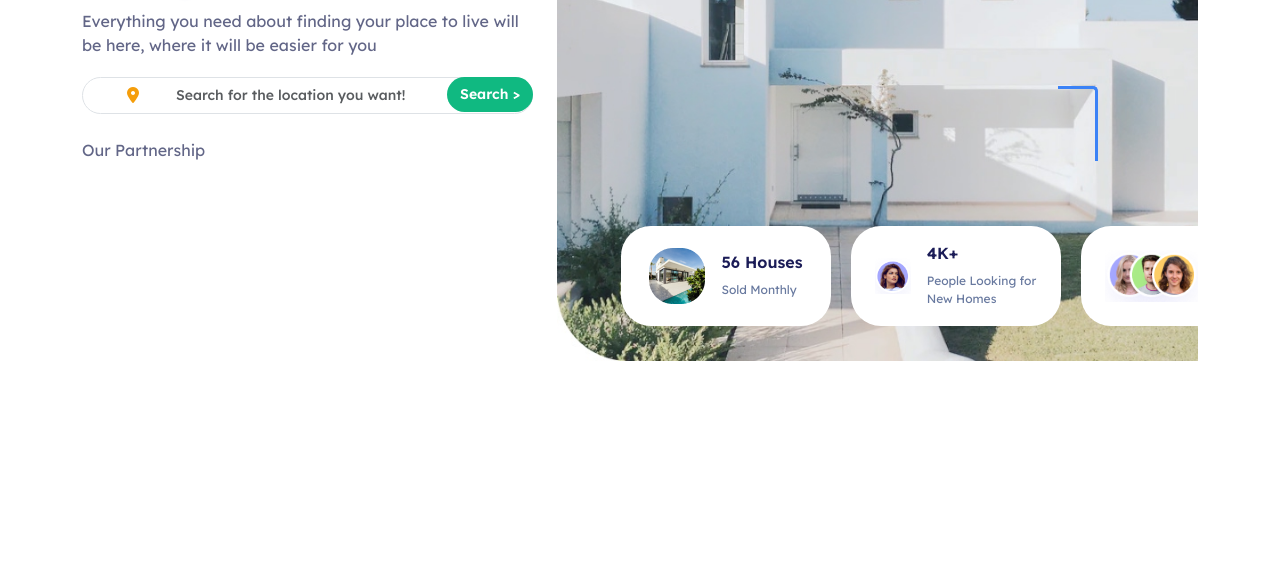
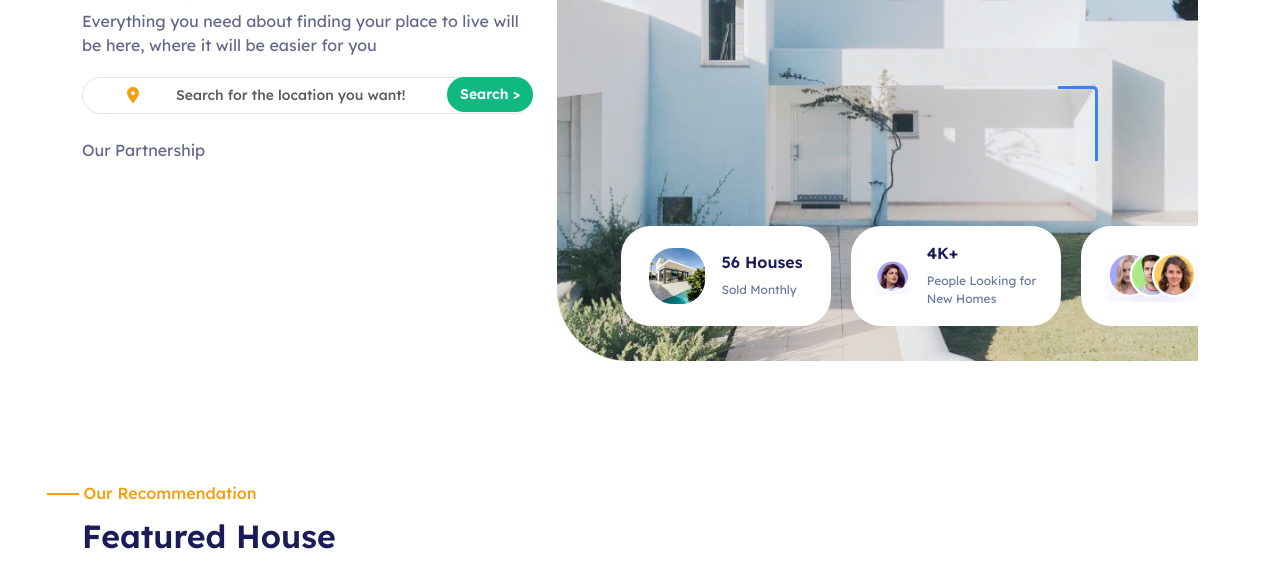
Before and after one commit to mithunmodakdu/ss-hw27-Hounter, a plain HTML site: page index.html in a window 1280 px wide. Shown: the part 278-841 px from the top of the page. Before the commit the page ends 800 px from the top, so only its background shows below. Drawn offline with nearby package versions, Linux system fonts and the light colour scheme.

Commit message:
section title and subtitle parts have been completed

```diff
--- a/css/style.css
+++ b/css/style.css
@@ -1,11 +1,38 @@
 /* font */
 @import url('https://fonts.googleapis.com/css2?family=Lexend:wght@100..900&display=swap');
 
+/* common start */
 body{
     font-family: "Lexend", sans-serif;
     font-weight: 400;
     font-size: 16px;
 }
+
+.section_heading{
+
+}
+.section_subtitle_line{
+    width: 32px;
+    border: 1px solid #F59E0B;
+    display: inline-block;
+    margin-bottom: 4px;
+    margin-left: -35px;
+}
+.section_subtitle_text{
+    font-weight: 500;
+    color: #F59E0B;
+    display: inline-block;
+    margin-bottom: 0;
+}
+
+.section_title{
+    font-size: 32px;
+    font-weight: 600;
+    color: #1B1C57;
+    margin-top: 12px;
+}
+
+/* common end */
 
 /* nav bar start */
 .navbar_container{
@@ -159,3 +186,10 @@ body{
     color: #626687;
 }
 /* banner end */
+
+/* feature start */
+.feature{
+    margin-top: 120px;
+
+}
+/* feature end */
--- a/index.html
+++ b/index.html
@@ -171,6 +171,26 @@
      </div>
     <!-- banner part end -->
 
+    <!-- feature part start -->
+     <section class="feature">
+      <div class="container">
+          <div class="section_heading">
+            <div class="section_subtitle_line"></div>
+            <p class="section_subtitle_text">Our Recommendation</p>
+            <h3 class="section_title">Featured House</h3>
+          </div>
+
+          <!-- feature item -->
+           <div class="feature_item">
+
+           </div>
+
+
+       </div>
+
+     </section>
+    <!-- feature part end -->
+
 
 
 
```
